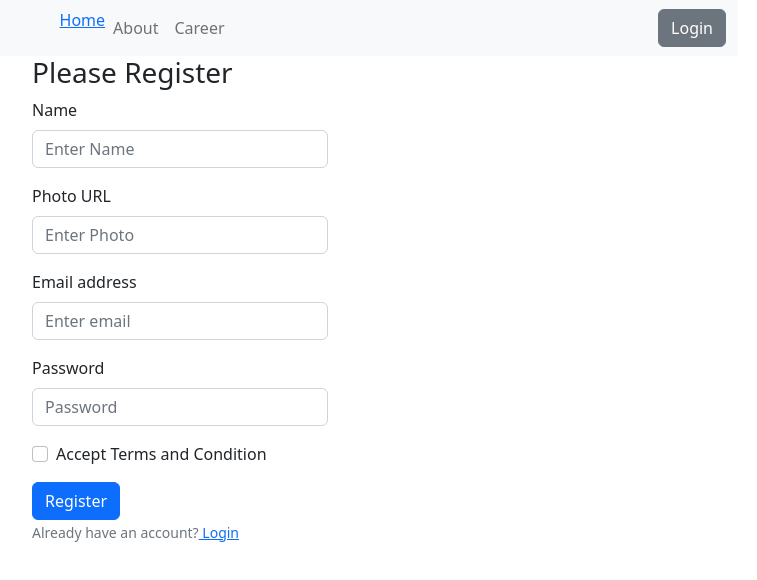
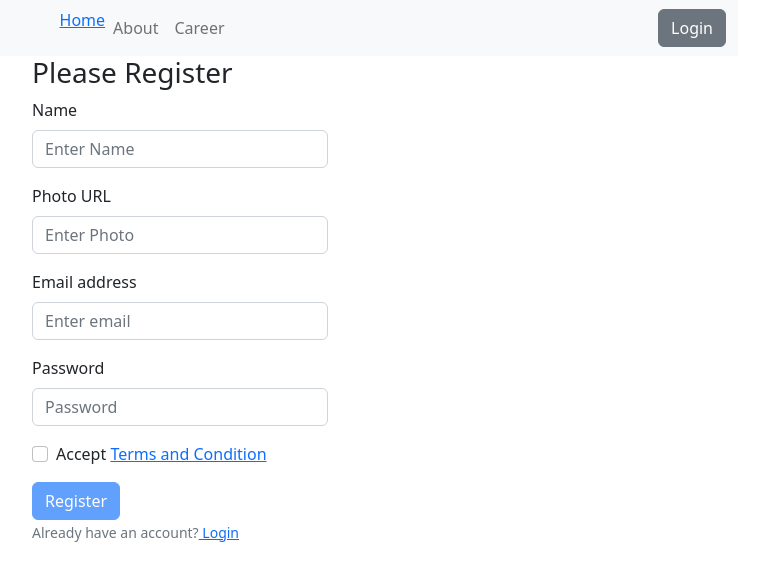
Before and after one commit to shinjons99/the-news-dragon-clients, a React (Vite) app: page /register in a window 1280 px wide. Shown: the top 580 px of the page, without its empty margins (460-1217 px from the left). Built offline with nearby package versions, Linux system fonts and the light colour scheme; no server answers.

Commit message:
Private Route Fix Reload and Accept Terms and conditions

```diff
--- a/src/Pages/Login/Register/Register.jsx
+++ b/src/Pages/Login/Register/Register.jsx
@@ -1,10 +1,11 @@
-import React, { useContext } from "react";
+import React, { useContext, useState } from "react";
 import { Button, Container, Form } from "react-bootstrap";
 import { Link } from "react-router-dom";
 import { AuthContext } from "../../../Providers/AuthProvider";
 
 const Register = () => {
   const { createUser } = useContext(AuthContext);
+  const [accepted, setAccepted] = useState(false);
 
 const handleRegister = event =>{
   event.preventDefault();
@@ -25,7 +26,9 @@
   })
 }
 
-
+const handleAccepted = event =>{
+  setAccepted(event.target.checked);
+}
 
 
   return (
@@ -71,13 +74,14 @@
         </Form.Group>
         <Form.Group className="mb-3" controlId="formBasicCheckbox">
           <Form.Check
+            onClick={handleAccepted}
             type="checkbox"
             name="accept"
-            label="Accept Terms and Condition"
+            label={<>Accept <Link  to='/terms'>Terms and Condition</Link></>}
           />
         </Form.Group>
 
-        <Button variant="primary" type="submit">
+        <Button variant="primary"  disabled={!accepted} type="submit">
           Register
         </Button>
         <br />
--- /dev/null
+++ b/src/Pages/Shared/Terms/Terms.jsx
@@ -0,0 +1,22 @@
+import React from "react";
+import { Container } from "react-bootstrap";
+import { Link } from "react-router-dom";
+
+const Terms = () => {
+  return (
+    <Container>
+      <h2>Terms and Condition</h2>
+      <p>
+        Lorem ipsum dolor, sit amet consectetur adipisicing elit. Beatae
+        quisquam laborum dolor saepe illo, sequi earum quo, quasi magnam unde
+        inventore fugiat magni, aperiam consequatur! Commodi voluptates
+        reiciendis odio officiis dolore incidunt cumque, temporibus enim tempore
+        aspernatur odit libero possimus autem natus aliquam harum facere
+        explicabo magnam, modi quos. Odit.
+      </p>
+      <p>Go Back to <Link to='/register'>Register</Link></p>
+    </Container>
+  );
+};
+
+export default Terms;
--- a/src/Providers/AuthProvider.jsx
+++ b/src/Providers/AuthProvider.jsx
@@ -5,17 +5,21 @@
 export const AuthContext = createContext(null);
 const auth = getAuth(app);
 const AuthProvider = ({ children }) => {
-  const [user, setUser]= useState(null)
+  const [user, setUser]= useState(null);
+  const [loading, setLoading] =useState(true);
 
   const createUser = (email, password) => {
+    setLoading(true)
     return createUserWithEmailAndPassword(auth, email, password);
   };
 
   const signIn =(email, password)=>{
+    setLoading(true)
     return signInWithEmailAndPassword(auth, email, password);
   }
 
   const logOut = ()=>{
+    setLoading(true)
     return signOut(auth);
   }
 
@@ -23,6 +27,7 @@
    const unsubscribe = onAuthStateChanged(auth, loggedUser =>{
         console.log('logged in user inside auth state observer', loggedUser);
         setUser(loggedUser);
+        setLoading(false);
     })
     return ()=>{
         unsubscribe();
@@ -31,6 +36,7 @@
 
   const authInfo = {
     user,
+    loading,
     createUser,
     signIn,
     logOut
--- a/src/Routes/PrivateRoute.jsx
+++ b/src/Routes/PrivateRoute.jsx
@@ -1,11 +1,15 @@
 import React, { useContext } from 'react';
 import { AuthContext } from '../Providers/AuthProvider';
 import { Navigate, useLocation } from 'react-router-dom';
+import { Spinner } from 'react-bootstrap';
 
 const PrivateRoute = ({children}) => {
-    const {user} = useContext(AuthContext);
+    const {user, loading} = useContext(AuthContext);
     const location = useLocation();
     console.log(location);
+    if(loading){
+        return <Spinner className='mt-4' animation="border" variant="primary" />
+    }
 
 
 
@@ -25,4 +29,5 @@
  * 2. if user is logged in , then allow them to visit the route
  * 3. else redirect the user to the login page
  * 4. setup the private router
+ * 5. handle loading
  */
--- a/src/Routes/routes.jsx
+++ b/src/Routes/routes.jsx
@@ -7,6 +7,7 @@
 import Login from "../Pages/Login/Login/Login";
 import Register from "../Pages/Login/Register/Register";
 import PrivateRoute from "./PrivateRoute";
+import Terms from "../Pages/Shared/Terms/Terms";
 
 const router = createBrowserRouter([
     {
@@ -25,6 +26,10 @@
                 path:'/register',
                 element: <Register></Register>
             },
+            {
+              path:'/terms',
+              element:<Terms></Terms>
+            }
         ]
     },
   {
```
